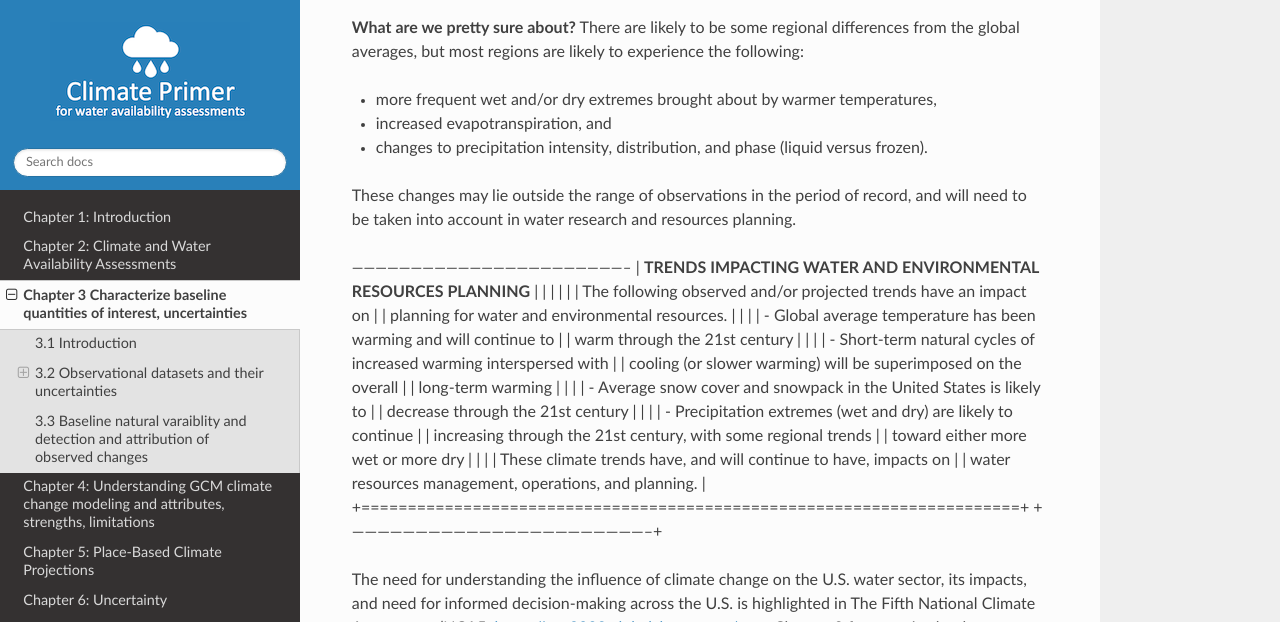
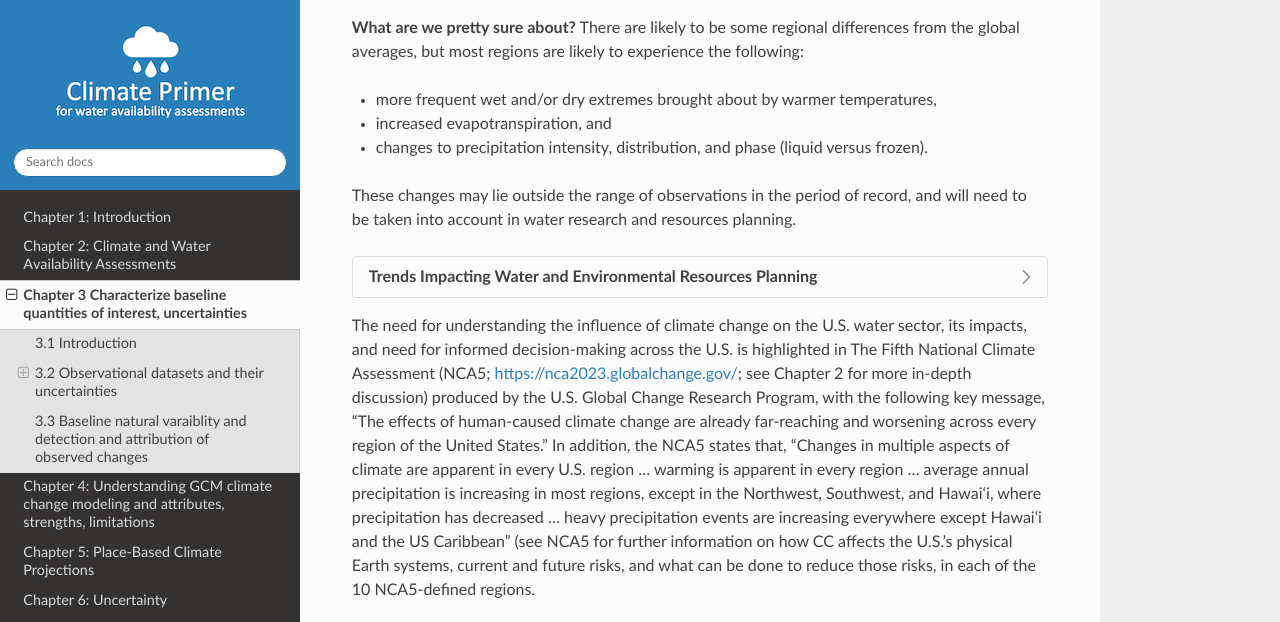
Before and after one commit to NCAR/climate-primer-water, a Sphinx documentation site: the page built from doc/ch3_baselines.rst, in a window 1280 px wide and 900 px high, scrolled down 24682 px, cut to the strip 0-622 px from the top of the window. Built offline with Sphinx 7.4.7 and the Read the Docs theme 2.0.0, drawn with Linux system fonts in a browser that asks for light colours.

Commit message:
Update ch3_baselines.rst

```diff
--- a/doc/ch3_baselines.rst
+++ b/doc/ch3_baselines.rst
@@ -2552,31 +2552,15 @@
 period of record, and will need to be taken into account in water
 research and resources planning.
 
-*-----------------------------------------------------------------------*
-| **TRENDS IMPACTING WATER AND ENVIRONMENTAL RESOURCES PLANNING**       |
-|                                                                       |
-|                                                                       |
-| The following observed and/or projected trends have an impact on      |
-| planning for water and environmental resources.                       |
-|                                                                       |
-| -  Global average temperature has been warming and will continue to   |
-|    warm through the 21st century                                      |
-|                                                                       |
-| -  Short-term natural cycles of increased warming interspersed with   |
-|    cooling (or slower warming) will be superimposed on the overall    |
-|    long-term warming                                                  |
-|                                                                       |
-| -  Average snow cover and snowpack in the United States is likely to  |
-|    decrease through the 21st century                                  |
-|                                                                       |
-| -  Precipitation extremes (wet and dry) are likely to continue        |
-|    increasing through the 21st century, with some regional trends     |
-|    toward either more wet or more dry                                 |
-|                                                                       |
-| These climate trends have, and will continue to have, impacts on      |
-| water resources management, operations, and planning.                 |
-+=======================================================================+
-+-----------------------------------------------------------------------+
+.. dropdown::  Trends Impacting Water and Environmental Resources Planning
+
+    The following observed and/or projected trends have an impact on planning for water and environmental resources.
+    - Global average temperature has been warming and will continue to warm through the 21st century
+    - Short-term natural cycles of increased warming interspersed with cooling (or slower warming) will be superimposed on the overall long-term warming
+    - Average snow cover and snowpack in the United States is likely to decrease through the 21st century
+    - Precipitation extremes (wet and dry) are likely to continue increasing through the 21st century, with some regional trends toward either more wet or more dry
+
+    These climate trends have, and will continue to have, impacts on water resources
 
 
 The need for understanding the influence of climate change on the U.S.
```
